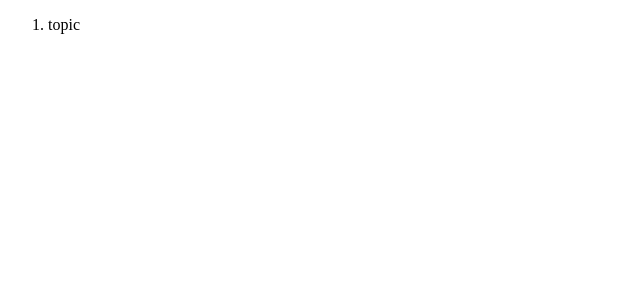
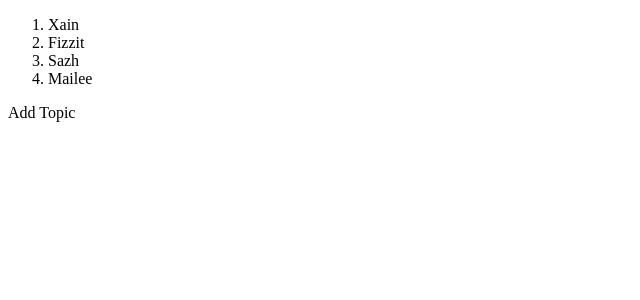
Before and after one commit to parallaxeffect/campaignmanager, a React app: page / in a window 1280 px wide. Shown: the top 300 px of the page, without its empty margins (0-640 px from the left). Built offline with nearby package versions, Linux system fonts and the light colour scheme; the HTML template or start-up script is replaced by a standard one.

Commit message:
Add redux

```diff
--- a/package.json
+++ b/package.json
@@ -7,11 +7,15 @@
     "babel-cli": "^6.24.1",
     "babel-core": "^6.24.1",
     "babel-loader": "^7.0.0",
+    "babel-plugin-transform-decorators-legacy": "^1.3.4",
+    "babel-plugin-transform-object-rest-spread": "^6.23.0",
     "babel-preset-es2015": "^6.24.1",
     "babel-preset-react": "^6.24.1",
     "express": "^4.15.2",
     "react": "^15.5.4",
     "react-dom": "^15.5.4",
+    "react-redux": "^5.0.4",
+    "redux": "^3.6.0",
     "webpack": "^2.5.1"
   },
   "devDependencies": {},
--- /dev/null
+++ b/src/AddTopic.jsx
@@ -0,0 +1,7 @@
+import React from 'react';
+
+export class AddTopic extends React.Component {
+	render () {
+		return <div>Add Topic</div>
+	}
+}
--- a/src/TopicList.jsx
+++ b/src/TopicList.jsx
@@ -1,17 +1,20 @@
 import React from 'react';
-
+import {connect} from 'react-redux';
 
 export class Topic extends React.Component {
 	render () {
-		name = this.props.name;
+		const {name} = this.props;
 
 		return <div>{name}</div>
 	}
 }
 
+@connect((state)=>{
+	return {topics: state.list}
+})
 export class TopicList extends React.Component {
 	render () {
-		const topics = ["topic"]
+		const {topics} = this.props;
 
 		return <ol>{topics.map((item) => {
 			return <li key={item}><Topic name={item}/></li>;
--- a/src/index.jsx
+++ b/src/index.jsx
@@ -1,13 +1,23 @@
 import React from 'react';
 import {render} from 'react-dom';
+import {createStore} from 'redux';
+import {Provider} from 'react-redux';
 
+import {reducer} from './reducer.js'
 import {TopicList} from './TopicList.jsx'
+import {AddTopic} from './AddTopic.jsx'
 
-console.log("Hello Babel");
+const store = createStore(reducer);
 
 class App extends React.Component {
 	render () {
-		return <TopicList />
+		return (
+		    <Provider store = {store}>
+			<div>
+				<TopicList/>
+				<AddTopic/>
+			</div>
+			</Provider>)
 	}
 }
 
--- /dev/null
+++ b/src/reducer.js
@@ -0,0 +1,6 @@
+
+const initialState = {list: ["Xain", "Fizzit", "Sazh", "Mailee"]};
+
+export const reducer = (state=initialState, action) => {
+	return state;
+}
```
Also changed, not shown: .babelrc.
